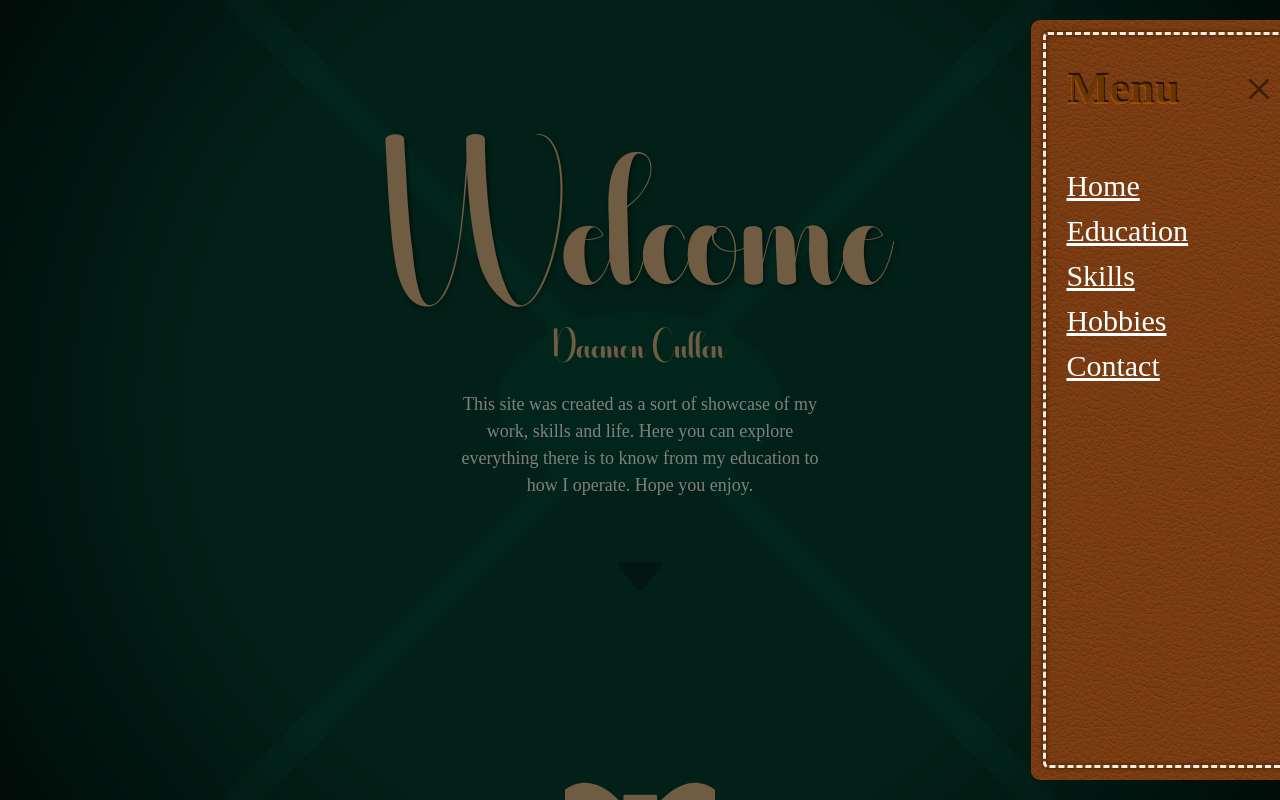
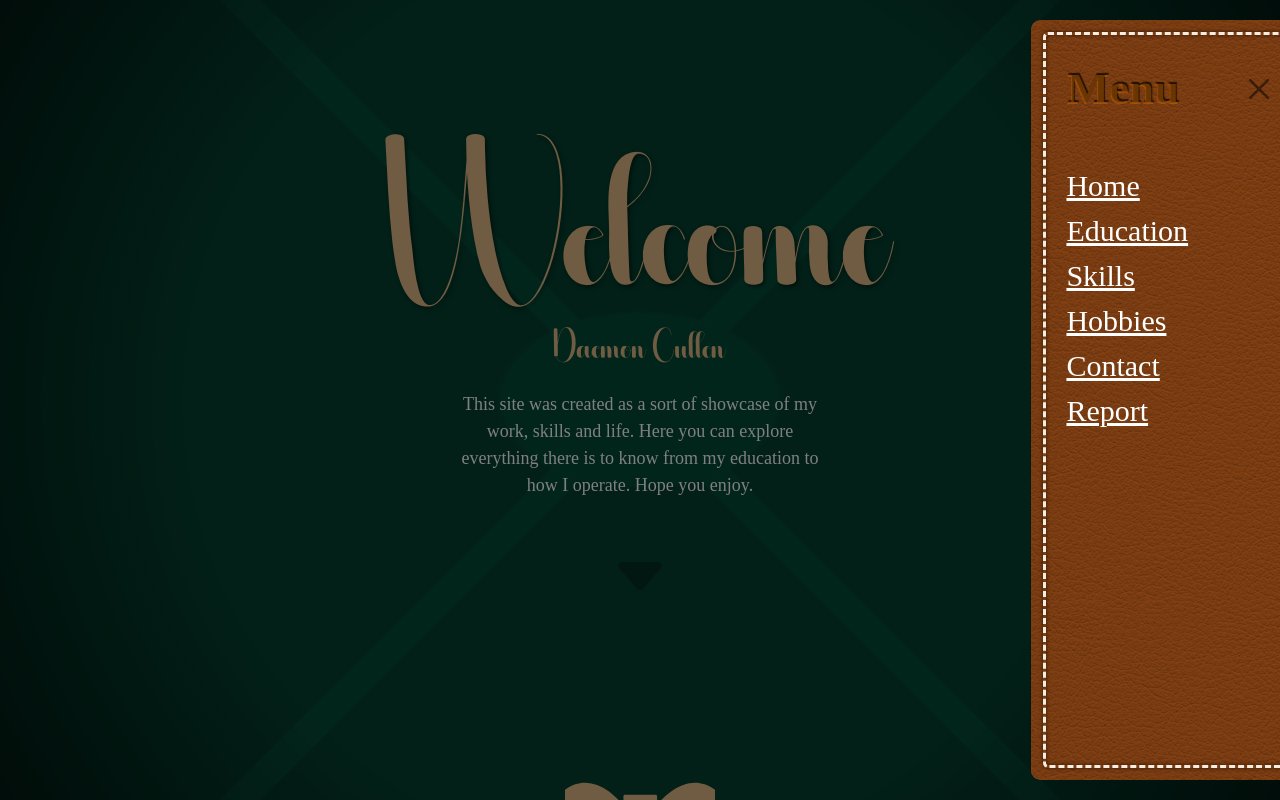
Before and after one commit to DaemonCullen/DV-CA2-X00182575, a plain HTML site: page docs/index.html in a window 1280 px wide. Both pictures are taken after a click on the button 1229 px from the left and 60 px from the top of the page. Shown: the top 800 px of the page. Drawn offline with nearby package versions, Linux system fonts and the light colour scheme.

Commit message:
Add link to report page

```diff
--- a/docs/index.html
+++ b/docs/index.html
@@ -51,6 +51,7 @@
               <li><a href="#skills" class="link-1">Skills</a></li>
               <li><a href="#hobbies" class="link-1">Hobbies</a></li>
               <li><a href="#contact" class="link-1">Contact</a></li>
+              <li><a href="report.html" class="link-1">Report</a></li>
             </ul>
           </div>
         </div>
```
